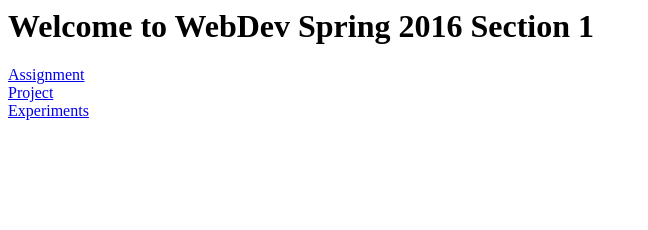
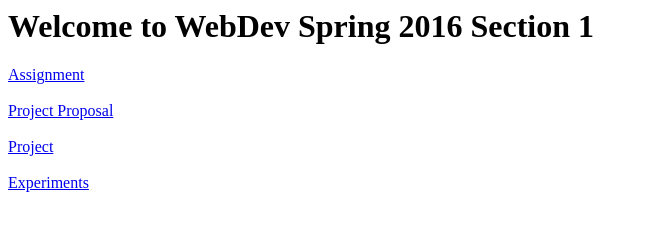
Before and after one commit to Pushpinder2751/WebDevSpring2016, a website: page public/index.html in a window 1280 px wide. Shown: the whole page, without its empty margins (0-648 px from the left). Drawn offline with Linux system fonts and the light colour scheme.

Commit message:
Project Proposal

```diff
--- a/public/index.html
+++ b/public/index.html
@@ -2,6 +2,11 @@
 
 <a href="assignment/home.html">Assignment</a>
 <br/>
+<br/>
+<a href="https://docs.google.com/document/d/118sYYLLmxzhsGwDmsl_wEr07QEKoi2GYE4homih3tv8/edit?usp=sharing" target="_blank">Project Proposal</a>
+<br/>
+<br/>
 <a href="project/index.html">Project</a>
 <br/>
+<br/>
 <a href="experiments/index.html">Experiments</a>
```
